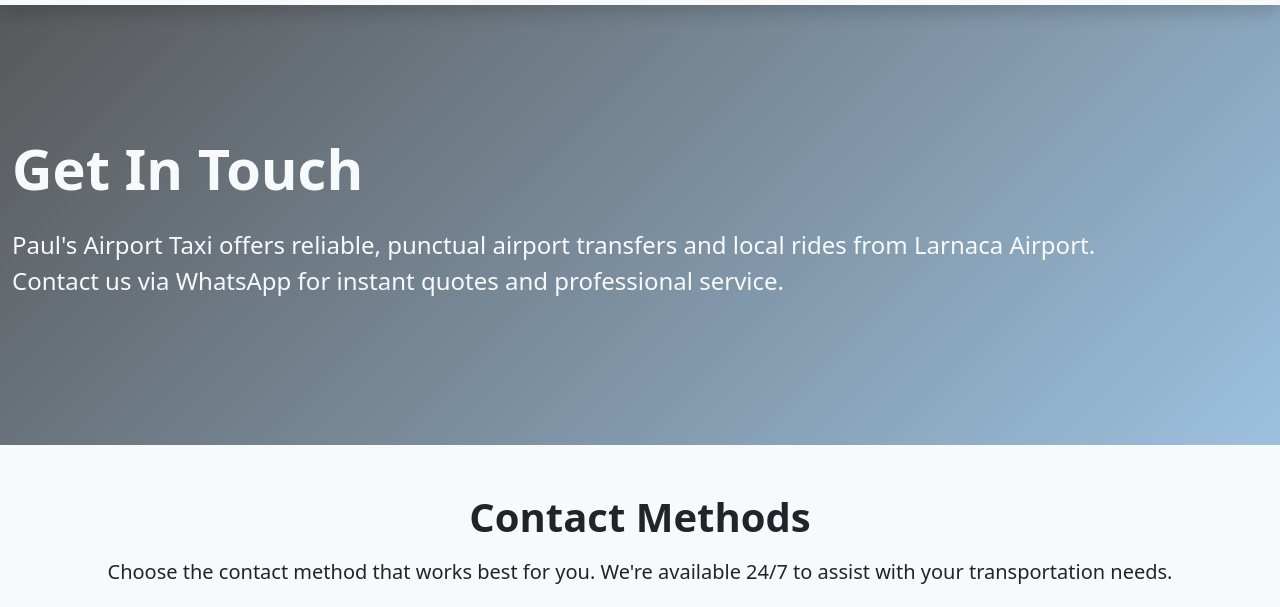
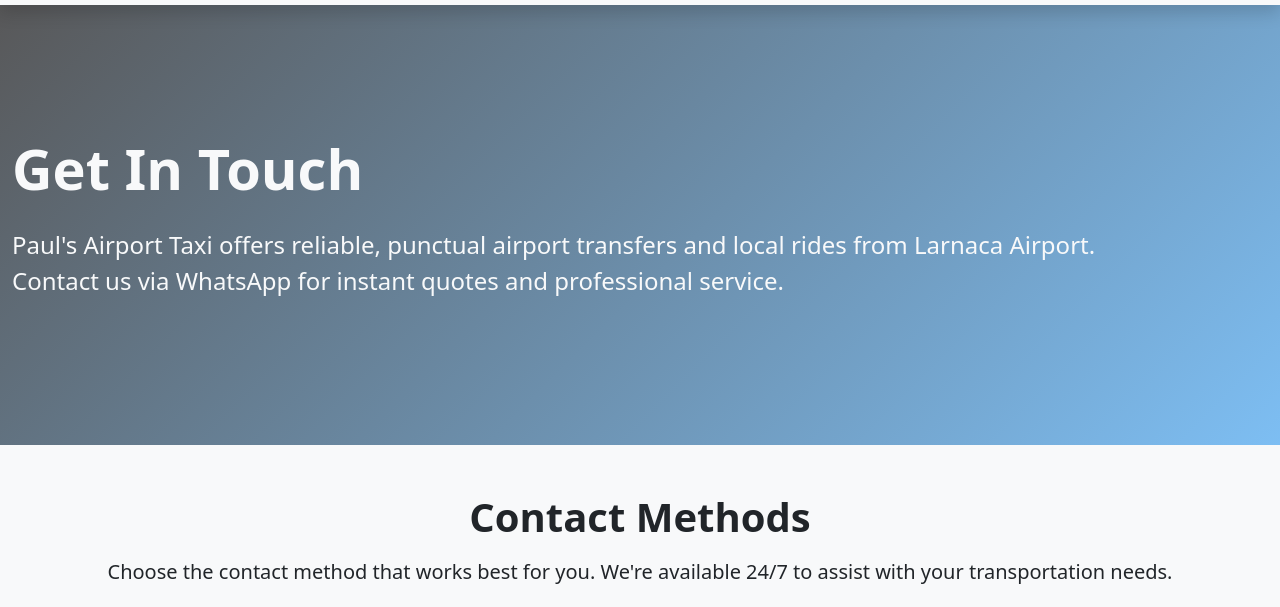
Before and after one commit to savvas3602/pavlos-taxi, a website built with Vite: page contact.html in a window 1280 px wide. Shown: the part 66-673 px from the top of the page. Built offline with nearby package versions, Linux system fonts and the light colour scheme.

Commit message:
Modify main section background color

```diff
--- a/contact.html
+++ b/contact.html
@@ -19,7 +19,7 @@
 
 <!-- Page subject section -->
 <div class="container-fluid text-light d-flex align-items-center justify-content-left"
-     style="min-height: 55vh; background: linear-gradient(135deg, #585859 0%, #9cc1df 100%);">
+     style="min-height: 55vh; background: linear-gradient(135deg, #585859 0%, #7dbef3 100%);">
     <div class="text-left">
         <h1 class="display-4 fw-bold mb-4">Get In Touch</h1>
         <p class="lead fs-4">
```
Also changed, not shown: fleet.html (+1 -1 lines), index.html (+1 -1 lines), public/assets/airport_background.png (added).
